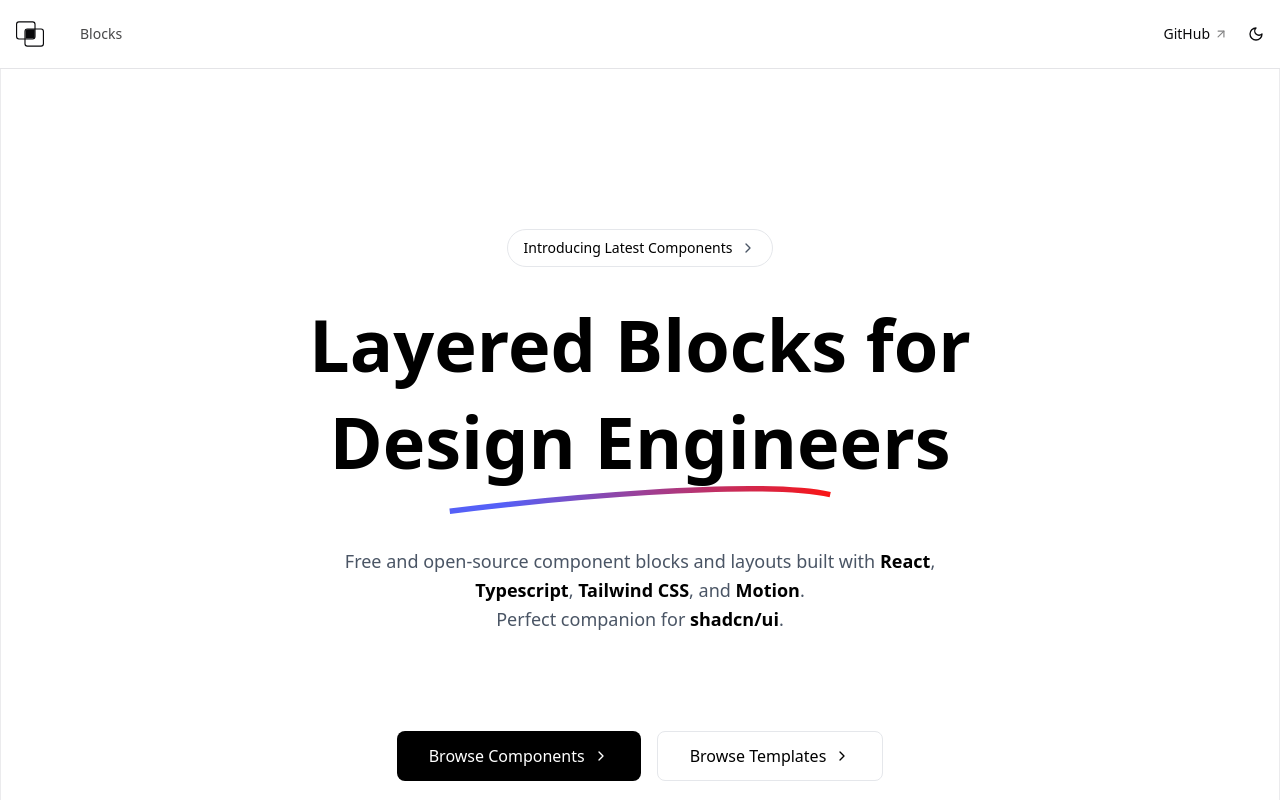
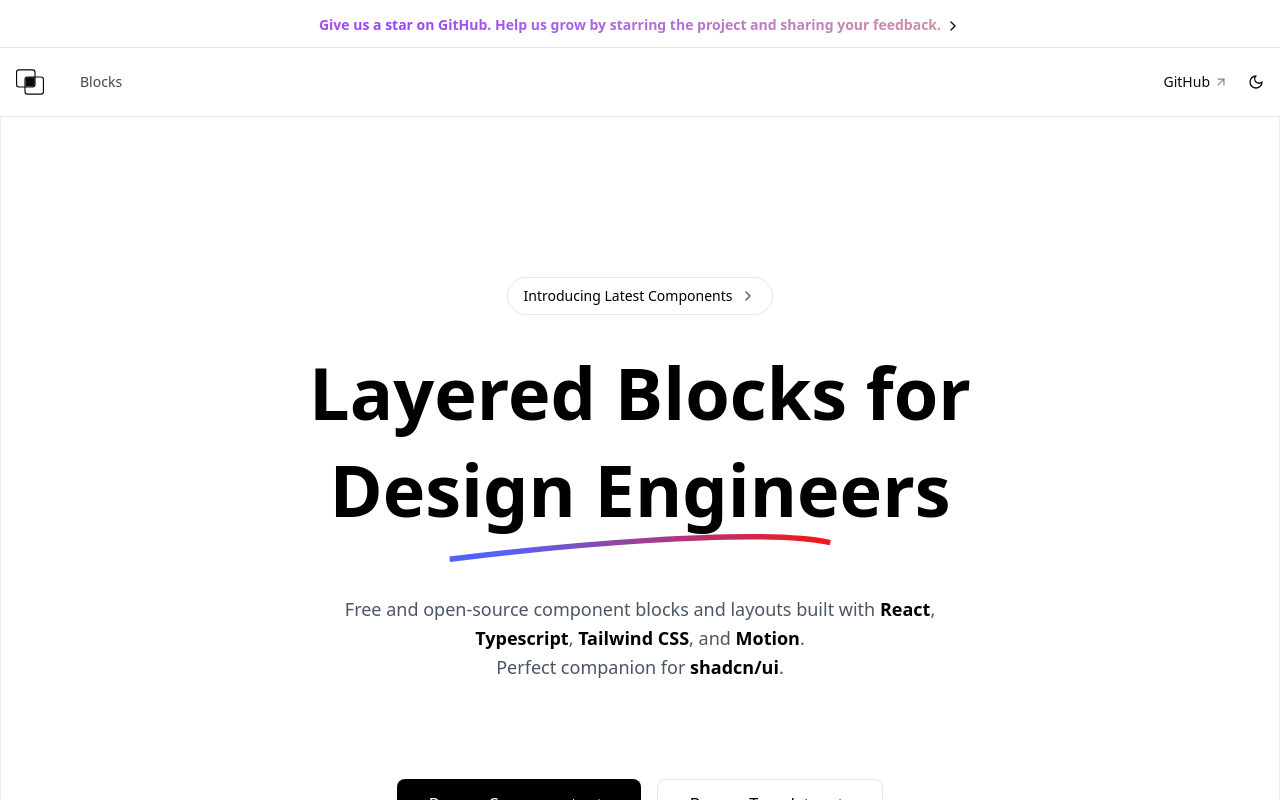
Before and after one commit to KingTroy125/Layered-Blocks, a Next.js app: page / in a window 1280 px wide. Shown: the top 800 px of the page. Built offline with nearby package versions, Linux system fonts and the light colour scheme.

Commit message:
Add banner component to the website

```diff
--- a/app/globals.css
+++ b/app/globals.css
@@ -182,3 +182,17 @@
     animation-direction: reverse;
   }
 }
+
+/*
+  ---break---
+*/
+
+@theme inline {
+
+  --animate-gradient: gradient 8s linear infinite;
+  @keyframes gradient {
+  to {
+    background-position: var(--bg-size, 300%) 0;
+    }
+  }
+}
--- a/app/page.tsx
+++ b/app/page.tsx
@@ -3,6 +3,7 @@
 import { Eye, Star, GitFork } from 'lucide-react';
 import { Badge } from '@/components/ui/badge';
 import { Hero2 } from '@/components/hero2-header';
+import { SiteBanner } from '@/components/site-banner';
 import { SiteFooter } from '@/components/site-footer';
 import { SiteHeader } from '@/components/site-header';
 import { Button } from '@/components/ui/button';
@@ -10,6 +11,7 @@
 export default function Hero() {
   return (
     <>
+      <SiteBanner />
       <SiteHeader />
       <section>
         <Hero2 />
--- /dev/null
+++ b/components/magicui/animated-gradient-text.tsx
@@ -0,0 +1,37 @@
+import { ComponentPropsWithoutRef } from "react"
+
+import { cn } from "@/lib/utils"
+
+export interface AnimatedGradientTextProps extends ComponentPropsWithoutRef<"div"> {
+  speed?: number
+  colorFrom?: string
+  colorTo?: string
+}
+
+export function AnimatedGradientText({
+  children,
+  className,
+  speed = 1,
+  colorFrom = "#ffaa40",
+  colorTo = "#9c40ff",
+  ...props
+}: AnimatedGradientTextProps) {
+  return (
+    <span
+      style={
+        {
+          "--bg-size": `${speed * 300}%`,
+          "--color-from": colorFrom,
+          "--color-to": colorTo,
+        } as React.CSSProperties
+      }
+      className={cn(
+        `animate-gradient inline bg-gradient-to-r from-[var(--color-from)] via-[var(--color-to)] to-[var(--color-from)] bg-[length:var(--bg-size)_100%] bg-clip-text text-transparent`,
+        className
+      )}
+      {...props}
+    >
+      {children}
+    </span>
+  )
+}
--- /dev/null
+++ b/components/site-banner.tsx
@@ -0,0 +1,73 @@
+"use client"
+
+import Link from "next/link"
+import { ChevronRight } from "lucide-react"
+import posthog from "posthog-js"
+import { AnimatedGradientText } from "@/components/magicui/animated-gradient-text"
+
+export function ProBanner() {
+  return (
+    <div className="group relative top-0 bg-white dark:bg-black py-3 transition-all duration-300 md:py-0">
+      <div className="container flex flex-col items-center justify-center gap-4 md:h-12 md:flex-row">
+        <Link
+          href="https://layered-blocks.vercel.app"
+          onClick={() => posthog.capture("banner_cta_clicked")}
+          target="_blank"
+          className="inline-flex items-center text-xs leading-normal md:text-sm"
+        >
+          <AnimatedGradientText className="font-[580]">
+            Introducing Layered UI – blocks and templates to build beautiful landing pages in minutes.
+          </AnimatedGradientText>
+          <ChevronRight className="ml-1 mt-[3px] size-4 transition-transform duration-300 ease-out group-hover:translate-x-1" />
+        </Link>
+      </div>
+      <hr className="absolute bottom-0 m-0 h-px w-full bg-neutral-300 dark:bg-neutral-700" />
+    </div>
+  )
+}
+
+export function ProductHuntBanner() {
+  return (
+    <div className="group relative top-0 bg-white dark:bg-black py-3 transition-all duration-300 md:py-0">
+      <div className="container flex flex-col items-center justify-center gap-4 md:h-12 md:flex-row">
+        <Link
+          href="https://www.producthunt.com/products/"
+          onClick={() => posthog.capture("product_hunt_banner_clicked")}
+          target="_blank"
+          className="inline-flex items-center text-xs leading-normal md:text-sm"
+        >
+          <AnimatedGradientText className="font-[580]">
+            Layered UI is live on Product Hunt today! Show your support and vote for us.
+          </AnimatedGradientText>
+          <ChevronRight className="ml-1 mt-[3px] size-4 transition-transform duration-300 ease-out group-hover:translate-x-1" />
+        </Link>
+      </div>
+      <hr className="absolute bottom-0 m-0 h-px w-full bg-neutral-300 dark:bg-neutral-700" />
+    </div>
+  )
+}
+
+export function GithubBanner() {
+  return (
+    <div className="group relative top-0 bg-white dark:bg-black py-3 transition-all duration-300 md:py-0">
+      <div className="container flex flex-col items-center justify-center gap-4 md:h-12 md:flex-row">
+        <Link
+          href="https://github.com/kingtroy125/layered-blocks"
+          onClick={() => posthog.capture("github_banner_clicked")}
+          target="_blank"
+          className="inline-flex items-center text-xs leading-normal md:text-sm"
+        >
+          <AnimatedGradientText className="font-[580]">
+            Give us a star on GitHub. Help us grow by starring the project and sharing your feedback.
+          </AnimatedGradientText>
+          <ChevronRight className="ml-1 mt-[3px] size-4 transition-transform duration-300 ease-out group-hover:translate-x-1" />
+        </Link>
+      </div>
+      <hr className="absolute bottom-0 m-0 h-px w-full bg-neutral-300 dark:bg-neutral-700" />
+    </div>
+  )
+}
+
+export function SiteBanner() {
+  return <GithubBanner />
+}
--- a/package.json
+++ b/package.json
@@ -29,6 +29,7 @@
     "motion": "^12.4.3",
     "next": "^16.1.3",
     "next-themes": "^0.4.6",
+    "posthog-js": "^1.335.2",
     "react": "^19.0.0",
     "react-dom": "^19.0.0",
     "react-intersection-observer": "^10.0.0",
```
Also changed, not shown: components.json, 1 other file (tests, documents, lock files or other folders).
